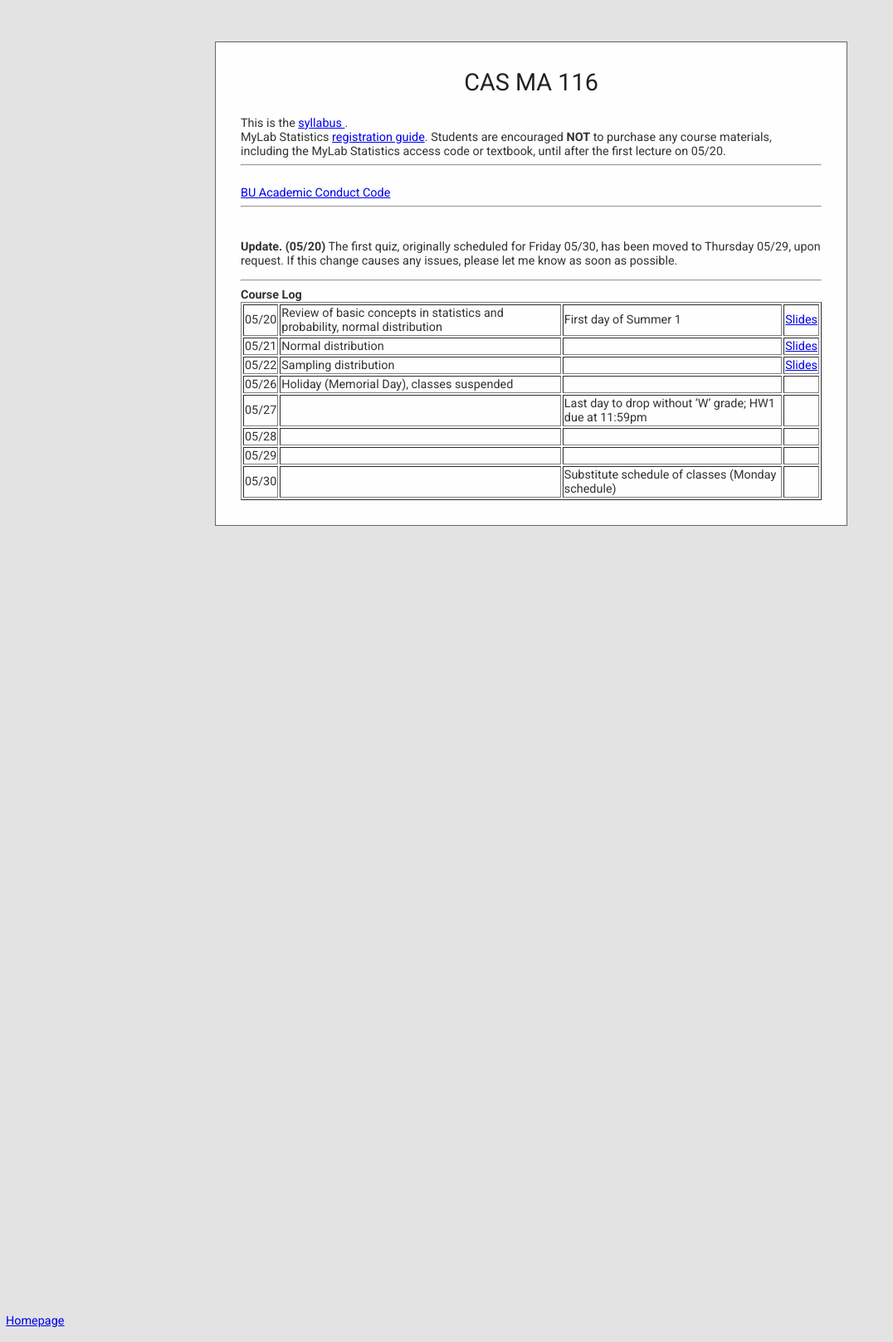
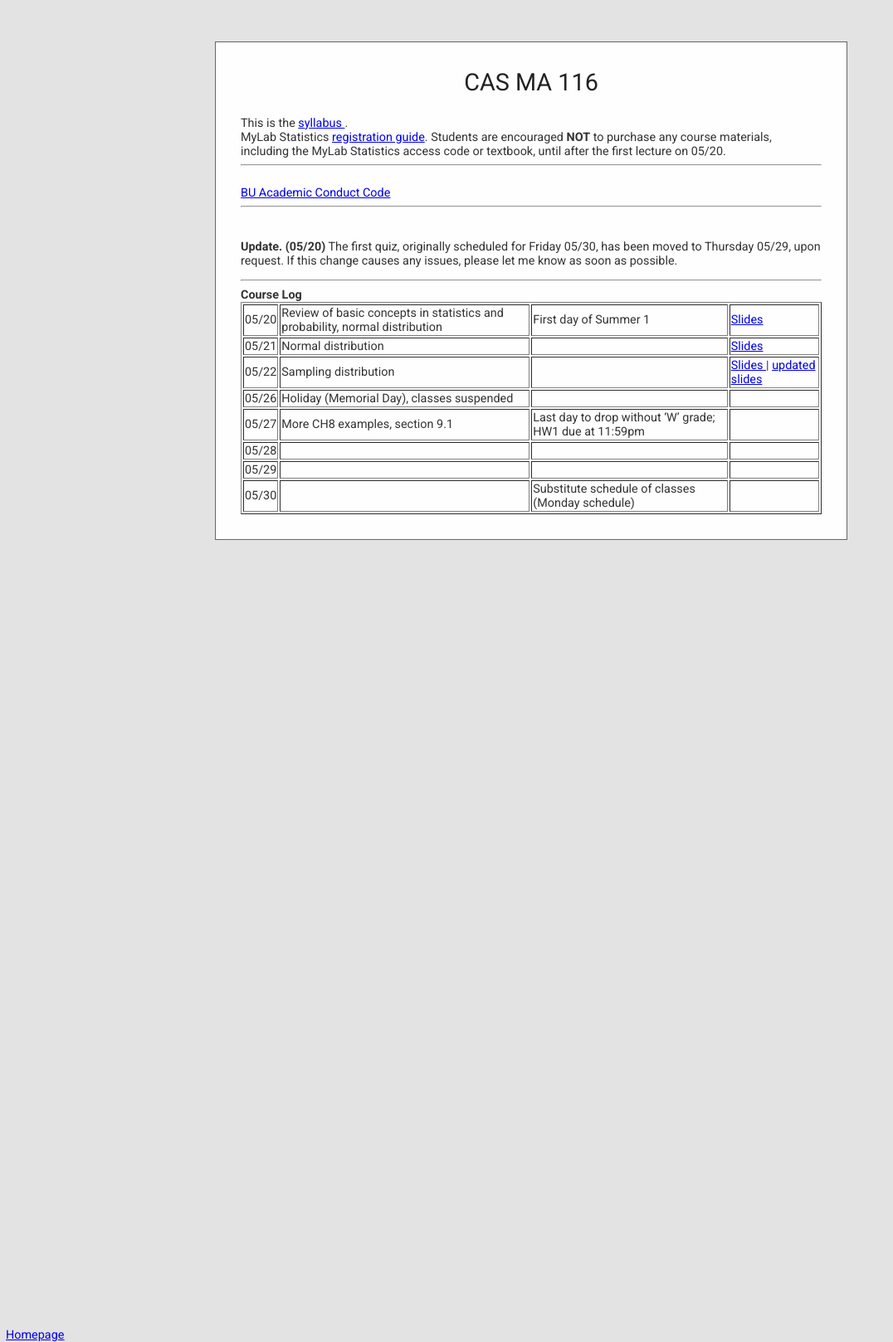
Before and after one commit to cesail/cesail.github.io, a Jekyll site: the page built from courses/25s1ma116/index.html, in a window 1280 px wide. Shown: the whole page at 83% size, without its empty margins (0-1076 px from the left). Built offline with Jekyll 4.4.1, drawn with Linux system fonts in a browser that asks for light colours; some web fonts are replaced; a script that is not in the unit is left out.

Commit message:
Update index.html

```diff
--- a/courses/25s1ma116/index.html
+++ b/courses/25s1ma116/index.html
@@ -94,7 +94,7 @@
     <td> 05/22 </td>
     <td>Sampling distribution</td>
     <td></td>
-    <td>  <a href="0522.pdf"> Slides </a> </td>
+    <td>  <a href="0522.pdf"> Slides </a> | <a href="0522updated.pdf"> updated slides </a> </td>
   </tr>
   <tr>
     <td> 05/26 </td>
@@ -104,7 +104,7 @@
   </tr>
   <tr>
      <td> 05/27 </td>
-     <td> </td>
+     <td> More CH8 examples, section 9.1 </td>
      <td> Last day to drop without ‘W’ grade; HW1 due at 11:59pm</td>
     <td> </td>
   </tr>
```
